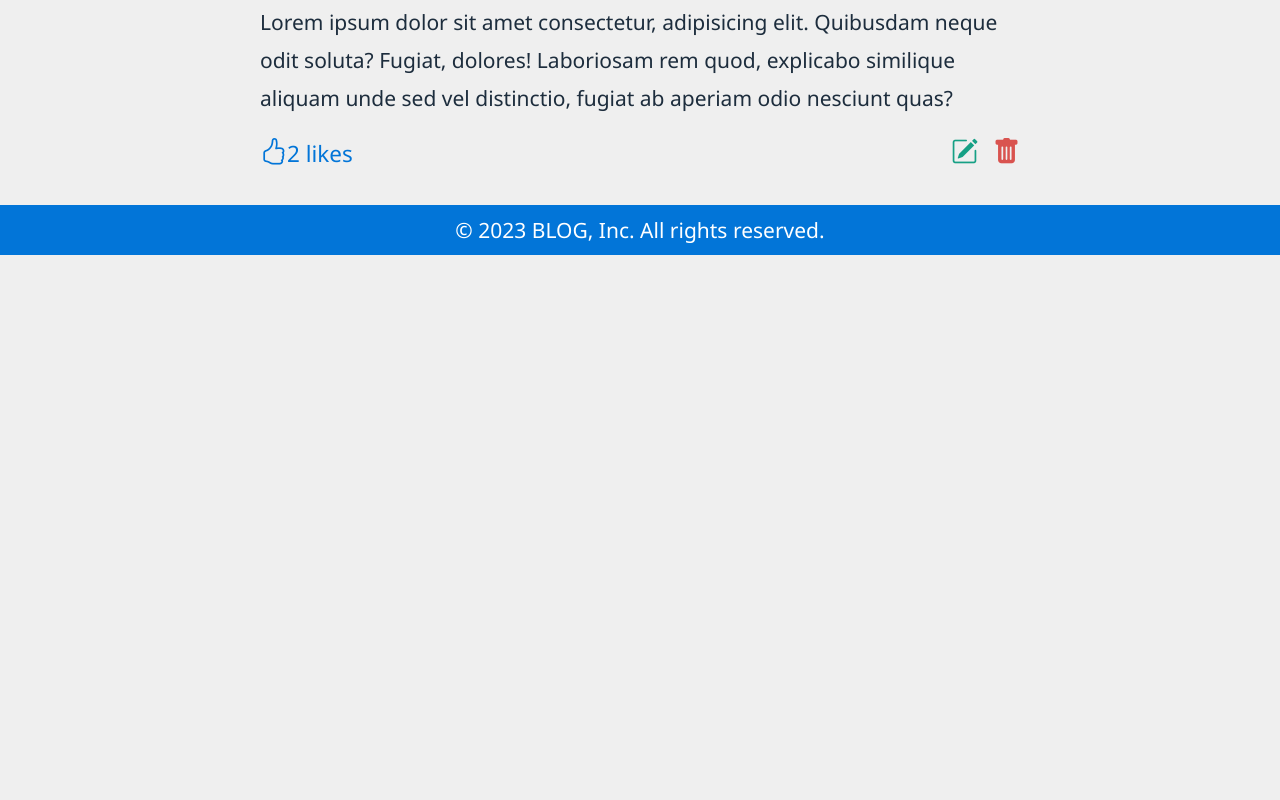
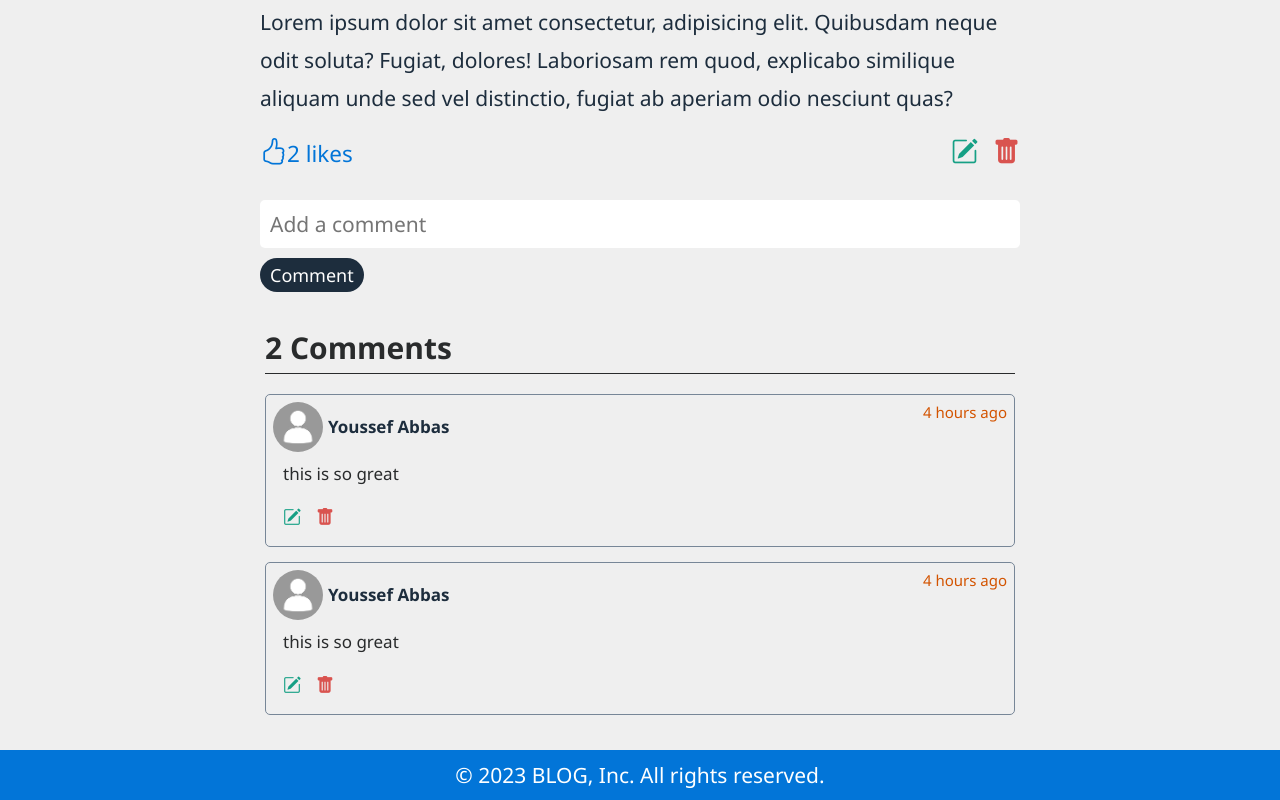
Before and after one commit to hiteshRajbhar08/blog-frontend, a React (Create React App) app: page /posts/details/1 in a window 1280 px wide. Shown: the part 904-1704 px from the top of the page. Before the commit the page ends 1159 px from the top, so only its background shows below. Built offline with nearby package versions, Linux system fonts and the light colour scheme; the HTML template or start-up script is replaced by a standard one.

Commit message:
comment list

```diff
--- a/package.json
+++ b/package.json
@@ -11,6 +11,7 @@
     "react-router-dom": "^6.8.1",
     "react-scripts": "5.0.1",
     "react-toastify": "^9.1.1",
+    "sweetalert": "^2.1.2",
     "web-vitals": "^2.1.4"
   },
   "scripts": {
--- /dev/null
+++ b/src/components/comments/AddComment.jsx
@@ -0,0 +1,32 @@
+import { useState } from 'react';
+import { toast } from 'react-toastify';
+import './addComment.css';
+
+const AddComment = () => {
+  const [text, setText] = useState('');
+
+  const formSubmitHandler = (e) => {
+    e.preventDefault();
+    if (text.trim() === '') return toast.error('Please write something');
+
+    console.log({ text });
+    setText('');
+  };
+
+  return (
+    <form onSubmit={formSubmitHandler} className="add-comment">
+      <input
+        type="text"
+        placeholder="Add a comment"
+        className="add-comment-input"
+        value={text}
+        onChange={(e) => setText(e.target.value)}
+      />
+      <button type="submit" className="add-comment-btn">
+        Comment
+      </button>
+    </form>
+  );
+};
+
+export default AddComment;
--- /dev/null
+++ b/src/components/comments/CommentList.jsx
@@ -0,0 +1,51 @@
+import './commentList.css';
+import swal from 'sweetalert';
+
+const CommentList = () => {
+  // Delete Comment Handler
+  const deleteCommentHandler = () => {
+    swal({
+      title: 'Are you sure?',
+      text: 'Once deleted, you will not be able to recover this comment!',
+      icon: 'warning',
+      buttons: true,
+      dangerMode: true,
+    }).then((willDelete) => {
+      if (willDelete) {
+        swal('comment has been deleted!', {
+          icon: 'success',
+        });
+      } else {
+        swal('Something went wrong!');
+      }
+    });
+  };
+
+  return (
+    <div className="comment-list">
+      <h4 className="comment-list-count">2 Comments</h4>
+      {[1, 2].map((comment) => (
+        <div key={comment} className="comment-item">
+          <div className="comment-item-info">
+            <div className="comment-item-user-info">
+              <img
+                src="/images/user-avatar.png"
+                alt=""
+                className="comment-item-user-photo"
+              />
+              <span className="comment-item-username">Youssef Abbas</span>
+            </div>
+            <div className="comment-item-time">4 hours ago</div>
+          </div>
+          <p className="comment-item-text">this is so great</p>
+          <div className="comment-item-icon-wrapper">
+            <i className="bi bi-pencil-square"></i>
+            <i onClick={deleteCommentHandler} className="bi bi-trash-fill"></i>
+          </div>
+        </div>
+      ))}
+    </div>
+  );
+};
+
+export default CommentList;
--- /dev/null
+++ b/src/components/comments/addComment.css
@@ -0,0 +1,22 @@
+.add-comment {
+  margin: 30px 0;
+}
+
+.add-comment-input {
+  width: 100%;
+  font-size: 21px;
+  border: none;
+  padding: 10px;
+  margin-bottom: 10px;
+  border-radius: 5px;
+}
+
+.add-comment-btn {
+  background-color: var(--primary-color);
+  color: var(--white-color);
+  font-size: 18px;
+  cursor: pointer;
+  padding: 5px 10px;
+  border-radius: 20px;
+  border: none;
+}
--- /dev/null
+++ b/src/components/comments/commentList.css
@@ -0,0 +1,66 @@
+.comment-list {
+  padding: 5px;
+  border-radius: 5px;
+  margin: 10px 0;
+}
+
+.comment-list-count {
+  font-size: 30px;
+  color: var(--dark-color);
+  border-bottom: 1px solid var(--dark-color);
+  padding-bottom: 5px;
+  margin-bottom: 20px;
+}
+
+.comment-item {
+  padding: 7px;
+  border: 1px solid var(--gray-color);
+  border-radius: 5px;
+  margin-top: 15px;
+}
+
+.comment-item-info {
+  display: flex;
+  align-items: flex-start;
+  justify-content: space-between;
+}
+
+.comment-item-user-info {
+  display: flex;
+  align-items: center;
+}
+
+.comment-item-user-photo {
+  height: 50px;
+  width: 50px;
+  border-radius: 50%;
+  object-fit: cover;
+  margin-right: 5px;
+}
+
+.comment-item-username {
+  font-size: 17px;
+  font-weight: bold;
+  color: var(--primary-color);
+}
+
+.comment-item-time {
+  font-size: 15px;
+  font-weight: 500;
+  color: var(--pumpkin-color);
+}
+
+.comment-item-text {
+  padding: 10px;
+  color: var(--dark-color);
+  font-size: 17px;
+}
+
+.comment-item-icon-wrapper {
+  padding: 10px;
+  font-size: 18px;
+}
+
+.comment-item-icon-wrapper i {
+  cursor: pointer;
+}
--- a/src/pages/postDetails/PostDetailsPage.jsx
+++ b/src/pages/postDetails/PostDetailsPage.jsx
@@ -1,8 +1,11 @@
 import { useEffect, useState } from 'react';
 import { Link, useParams } from 'react-router-dom';
 import { toast } from 'react-toastify';
+import AddComment from '../../components/comments/AddComment';
+import CommentList from '../../components/comments/CommentList';
 import { posts } from '../../dummyData';
 import './postDetails.css';
+import swal from 'sweetalert';
 
 const PostDetailsPage = () => {
   const [file, setFile] = useState(null);
@@ -20,6 +23,25 @@
     if (!file) return toast.warning('there is no file!');
 
     console.log('image uploaded successfully');
+  };
+
+  // Delete Post Handler
+  const deletePostHandler = () => {
+    swal({
+      title: 'Are you sure?',
+      text: 'Once deleted, you will not be able to recover this post!',
+      icon: 'warning',
+      buttons: true,
+      dangerMode: true,
+    }).then((willDelete) => {
+      if (willDelete) {
+        swal('post has been deleted!', {
+          icon: 'success',
+        });
+      } else {
+        swal('Something went wrong!');
+      }
+    });
   };
 
   return (
@@ -77,9 +99,11 @@
         </div>
         <div>
           <i className="bi bi-pencil-square"></i>
-          <i className="bi bi-trash-fill"></i>
+          <i onClick={deletePostHandler} className="bi bi-trash-fill"></i>
         </div>
       </div>
+      <AddComment />
+      <CommentList />
     </section>
   );
 };
```
Also changed, not shown: 1 other file (tests, documents, lock files or other folders).
